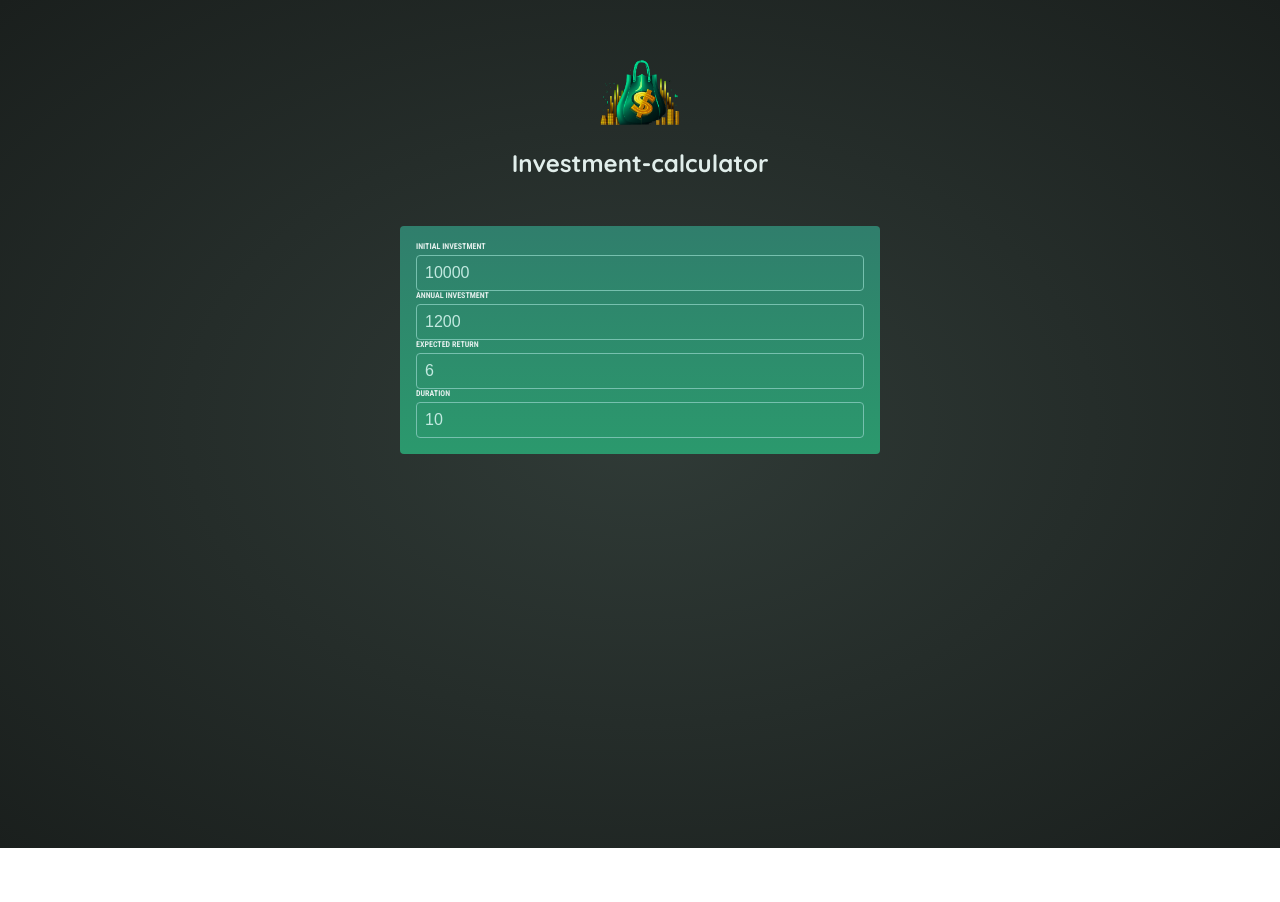
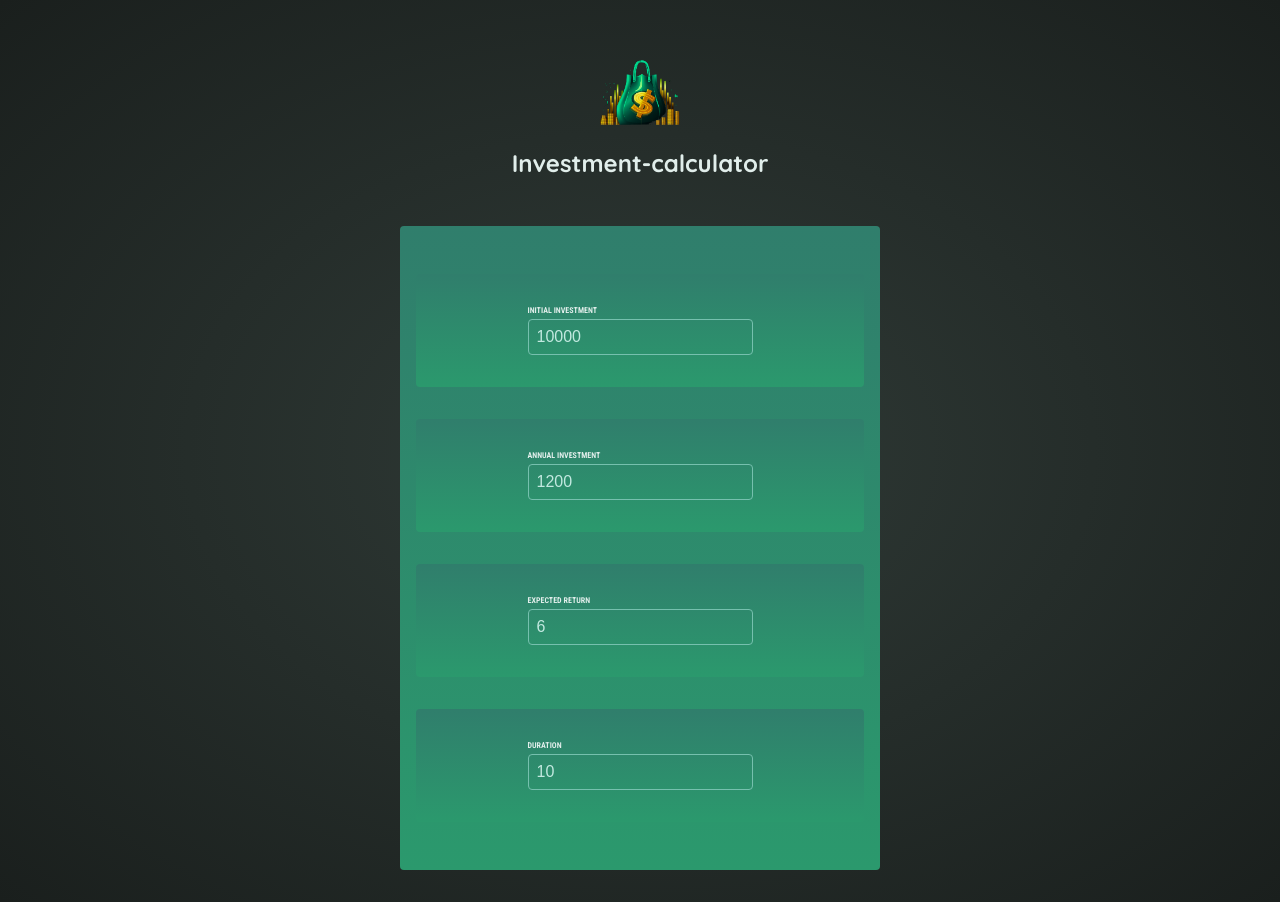
Before and after one commit to Akshai4610/Investment-Calculator, a React (Vite) app: page / in a window 1280 px wide. Before the commit the page ends 848 px from the top, so only its background shows below. Built offline with nearby package versions, Linux system fonts and the light colour scheme.

Commit message:
User Inputs added

```diff
--- a/src/Components/userInput.jsx
+++ b/src/Components/userInput.jsx
@@ -1,8 +1,12 @@
 export default function UserInput({ inputValue, value }) {
   return (
-    <>
-      <label>{inputValue}</label>
-      <input type="number" defaultValue={value} />
-    </>
+    <section id="user-input">
+      <div className="input-group">
+        <p>
+          <label>{inputValue}</label>
+          <input type="number" defaultValue={value} required/>
+        </p>
+      </div>
+    </section>
   );
 }
```
